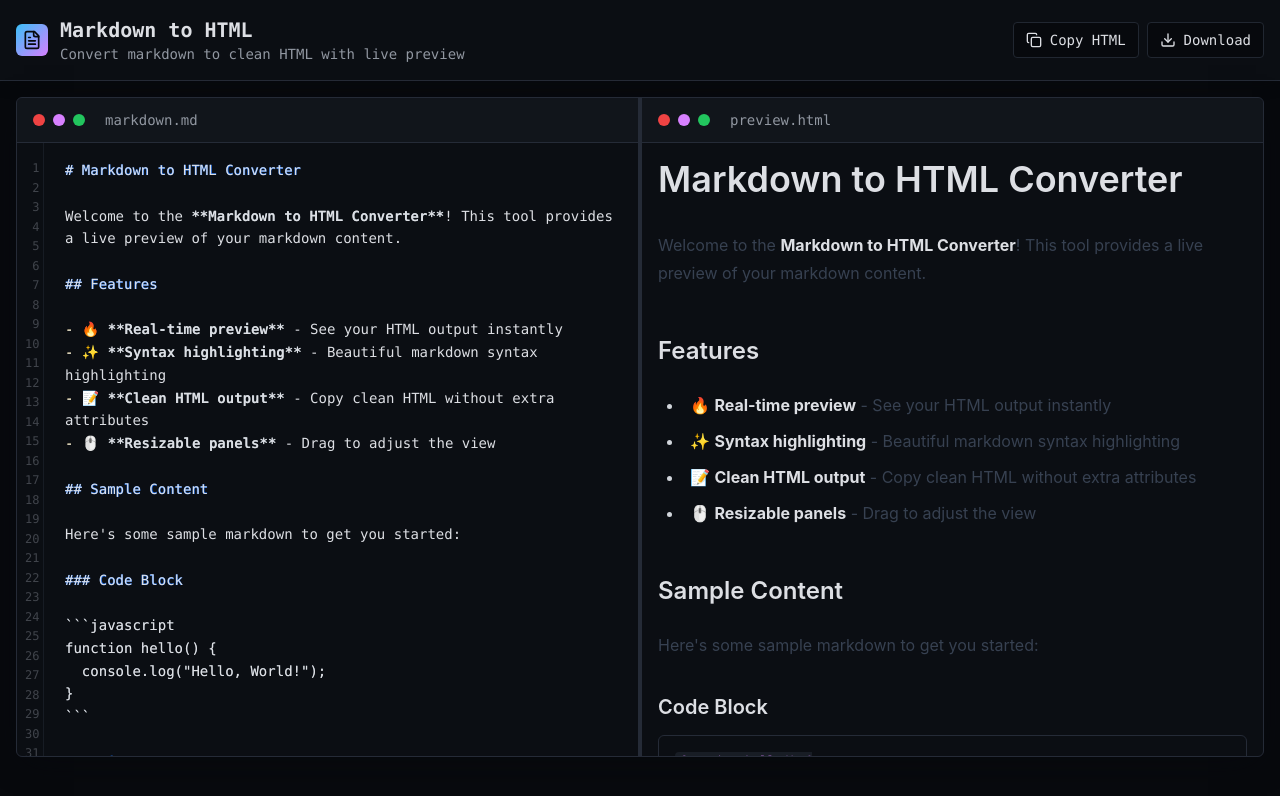
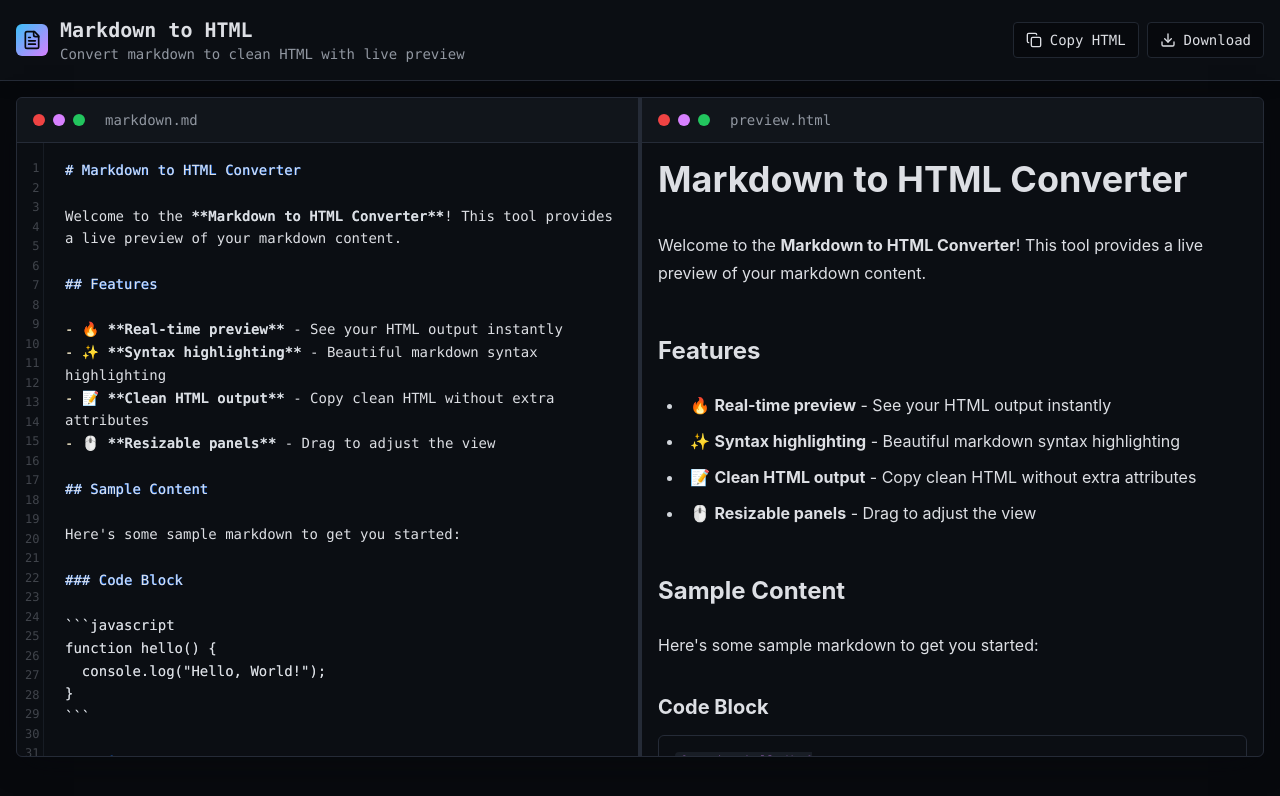
Before and after one commit to Nandan1996/rich-text, a React (Vite) app: page / in a window 1280 px wide. Shown: the top 796 px of the page. Built offline with nearby package versions, Linux system fonts and the light colour scheme.

Commit message:
Adjust text contrast
Improve visibility of text elements by adjusting contrast in the preview pane.

```diff
--- a/src/index.css
+++ b/src/index.css
@@ -197,6 +197,15 @@
     color: hsl(var(--foreground));
   }
 
+  .prose p,
+  .prose li,
+  .prose td,
+  .prose th,
+  .prose span,
+  .prose div {
+    color: hsl(var(--foreground));
+  }
+
   .prose h1,
   .prose h2,
   .prose h3,
@@ -204,7 +213,7 @@
   .prose h5,
   .prose h6 {
     color: hsl(var(--foreground));
-    font-weight: 600;
+    font-weight: 700;
   }
 
   .prose strong,
```
